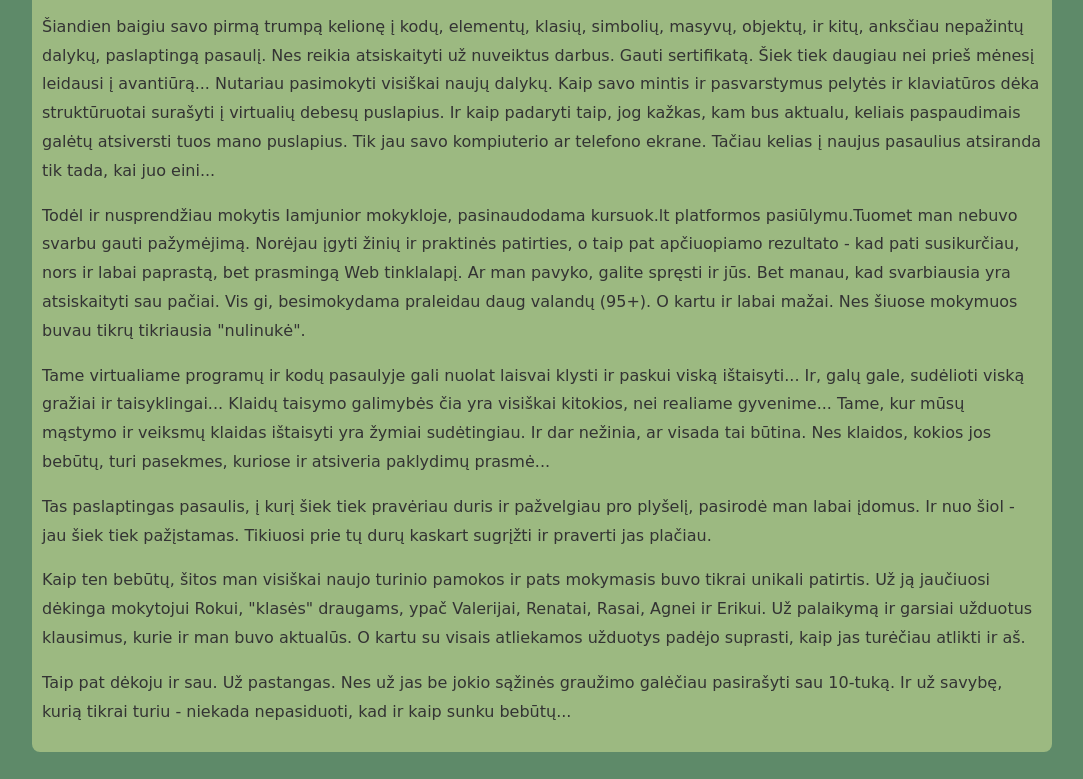
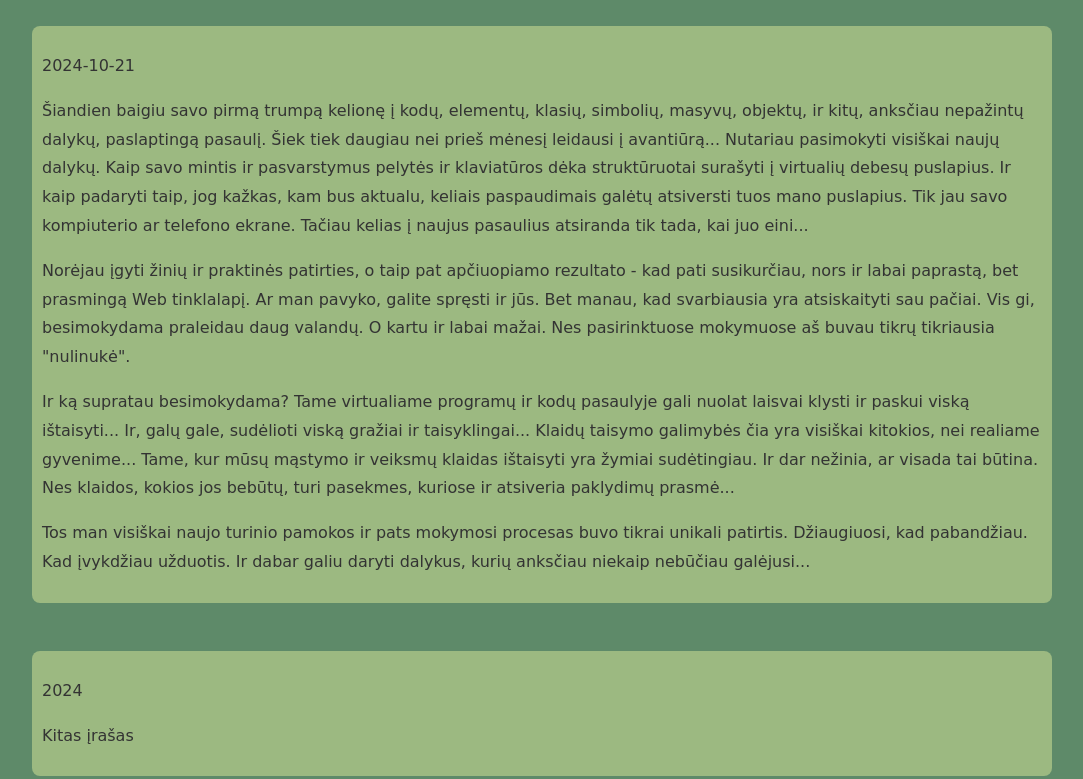
Before and after one commit to rasapra/Final-project, a plain HTML site: page blog.html in a window 1280 px wide. Shown: the part 1090-1869 px from the top of the page, without its empty margins (98-1181 px from the left). Drawn offline with Linux system fonts and the light colour scheme.

Commit message:
Changed codes

```diff
--- a/blog.html
+++ b/blog.html
@@ -23,12 +23,13 @@
       </section>
       <section>
         <h1>Dienų įrašai ir akimirkų prasmės</h1>
+      </section>
+      <section>
         <p>2024-10-21</p>
         <p>
           Šiandien baigiu savo pirmą trumpą kelionę į kodų, elementų, klasių,
           simbolių, masyvų, objektų, ir kitų, anksčiau nepažintų dalykų,
-          paslaptingą pasaulį. Nes reikia atsiskaityti už nuveiktus darbus.
-          Gauti sertifikatą. Šiek tiek daugiau nei prieš mėnesį leidausi į
+          paslaptingą pasaulį. Šiek tiek daugiau nei prieš mėnesį leidausi į
           avantiūrą... Nutariau pasimokyti visiškai naujų dalykų. Kaip savo
           mintis ir pasvarstymus pelytės ir klaviatūros dėka struktūruotai
           surašyti į virtualių debesų puslapius. Ir kaip padaryti taip, jog
@@ -37,19 +38,17 @@
           kelias į naujus pasaulius atsiranda tik tada, kai juo eini...
         </p>
         <p>
-          Todėl ir nusprendžiau mokytis Iamjunior mokykloje, pasinaudodama
-          kursuok.lt platformos pasiūlymu.Tuomet man nebuvo svarbu gauti
-          pažymėjimą. Norėjau įgyti žinių ir praktinės patirties, o taip pat
+          Norėjau įgyti žinių ir praktinės patirties, o taip pat
           apčiuopiamo rezultato - kad pati susikurčiau, nors ir labai paprastą,
           bet prasmingą Web tinklalapį. Ar man pavyko, galite spręsti ir jūs.
           Bet manau, kad svarbiausia yra atsiskaityti sau pačiai. Vis gi,
-          besimokydama praleidau daug valandų (95+). O kartu ir labai mažai. Nes
-          šiuose mokymuos buvau tikrų tikriausia "nulinukė".
+          besimokydama praleidau daug valandų. O kartu ir labai mažai. Nes
+          pasirinktuose mokymuose aš buvau tikrų tikriausia "nulinukė".
         </p>
-
         <p>
-          Tame virtualiame programų ir kodų pasaulyje gali nuolat laisvai klysti
-          ir paskui viską ištaisyti... Ir, galų gale, sudėlioti viską gražiai ir
+          Ir ką supratau besimokydama? Tame virtualiame programų ir kodų
+          pasaulyje gali nuolat laisvai klysti ir paskui viską ištaisyti...
+          Ir, galų gale, sudėlioti viską gražiai ir
           taisyklingai... Klaidų taisymo galimybės čia yra visiškai kitokios,
           nei realiame gyvenime... Tame, kur mūsų mąstymo ir veiksmų klaidas
           ištaisyti yra žymiai sudėtingiau. Ir dar nežinia, ar visada tai
@@ -57,32 +56,27 @@
           atsiveria paklydimų prasmė...
         </p>
         <p>
-          Tas paslaptingas pasaulis, į kurį šiek tiek pravėriau duris ir
-          pažvelgiau pro plyšelį, pasirodė man labai įdomus. Ir nuo šiol - jau
-          šiek tiek pažįstamas. Tikiuosi prie tų durų kaskart sugrįžti ir
-          praverti jas plačiau.
-        </p>
-        <p>
-          Kaip ten bebūtų, šitos man visiškai naujo turinio pamokos ir pats
-          mokymasis buvo tikrai unikali patirtis. Už ją jaučiuosi dėkinga
-          mokytojui Rokui, "klasės" draugams, ypač Valerijai, Renatai, Rasai,
-          Agnei ir Erikui. Už palaikymą ir garsiai užduotus klausimus, kurie ir
-          man buvo aktualūs. O kartu su visais atliekamos užduotys padėjo
-          suprasti, kaip jas turėčiau atlikti ir aš.
-        </p>
-        <p>
-          Taip pat dėkoju ir sau. Už pastangas. Nes už jas be jokio sąžinės
-          graužimo galėčiau pasirašyti sau 10-tuką. Ir už savybę, kurią tikrai
-          turiu - niekada nepasiduoti, kad ir kaip sunku bebūtų...
+          Tos man visiškai naujo turinio pamokos ir pats mokymosi procesas
+          buvo tikrai unikali patirtis. Džiaugiuosi, kad pabandžiau.
+          Kad įvykdžiau užduotis. Ir dabar galiu daryti dalykus,
+          kurių anksčiau niekaip nebūčiau galėjusi...
         </p>
       </section>
       <section>
+        <p>2024</p>
+        <p>Kitas įrašas</p>
+      </section>
+      <section>
         <img src="vartai.jpg" alt="Vartai" class="gate-image" />
-      </section></section>
+      </section>
       <section>
-        <p>2024-10-22</p>
-        <p>Rytdienos įrašas</p>
-      </section>
+        <img src="natos-ir-penkline.jpg" alt="Natos ir penklinė" class="notes-image" />
+        <a
+          href="https://www.youtube.com/watch?v=yQVhG9Qflx8"
+          target
+          class="_blank"
+          >##########</a
+        >
       <button id="scrollToTop">Grįžti į pradžią</button>
     </main>
     <footer>
@@ -91,8 +85,9 @@
     </footer>
     <script src="script.js"></script>
     <script>
-      document.getElementById("scrollToTop").onclick = function () {
-        window.scrollTo({ top: 0, behavior: "smooth" });
+      document
+      .getElementById("scrollToTop").onclick = function () {
+      window.scrollTo({ top: 0, behavior: "smooth" });
       };
     </script>
   </body>
--- a/style.css
+++ b/style.css
@@ -76,6 +76,17 @@ section {
   height: auto;
   display: block;
   margin: 20px auto;
+}
+
+.notes-image {
+  max-width: 30%;
+  height: auto;
+  display: block;
+  margin: 20px auto;
+}
+
+._blank {
+  color: #333;
 }
 
 .contact-box,
```
Also changed, not shown: index.html (+5 -4 lines), natos-ir-penkline.jpg (added).
